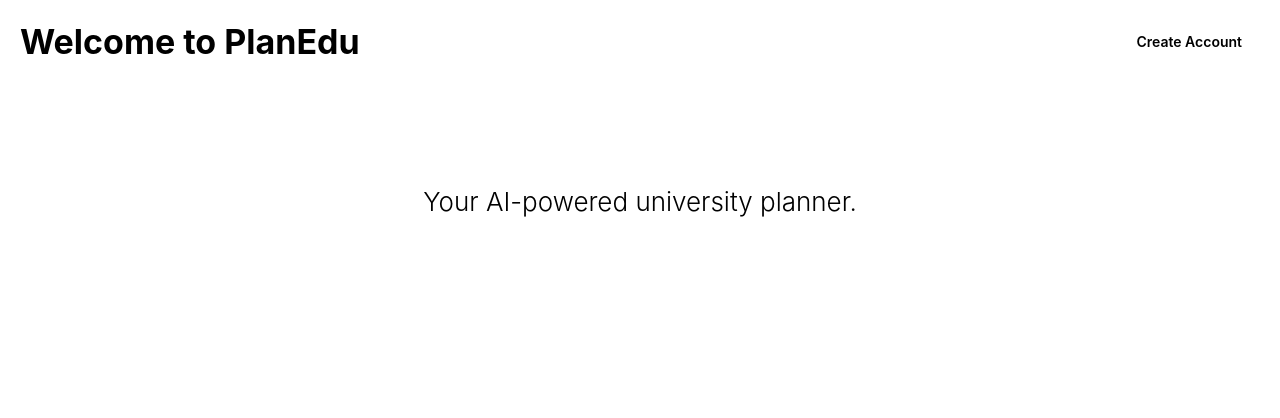
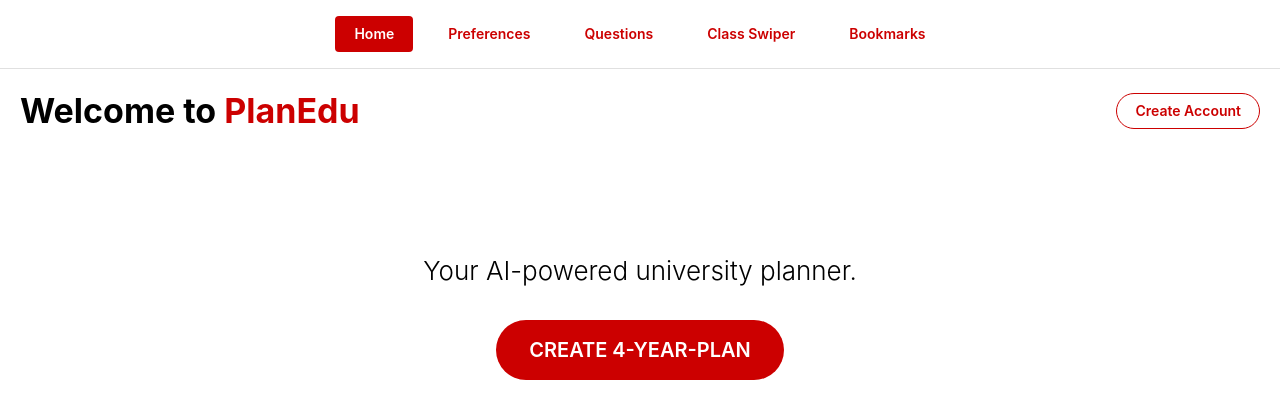
Before and after one commit to kawgit/PlanEdu, a React (Vite) app in the folder apps/frontend/: page / in a window 1280 px wide. Shown: the top 418 px of the page. Built offline with nearby package versions, Linux system fonts and the light colour scheme.

Commit message:
integrated

```diff
--- a/apps/frontend/src/App.tsx
+++ b/apps/frontend/src/App.tsx
@@ -1,12 +1,39 @@
 import React, { useState } from 'react';
+import Navigation from './components/Navigation';
 import HomePage from './pages/HomePage';
+import PreferencesPage from './pages/PreferencesPage';
+import QuestionsPage from './pages/QuestionsPage';
+import ClassSwiperPage from './pages/ClassSwiperPage';
+import BookmarksPage from './pages/BookmarksPage';
 
 export type TabName = 'home' | 'preferences' | 'questions' | 'swiper' | 'bookmarks';
 
 const App: React.FC = () => {
-  const [, setActiveTab] = useState<TabName>('home');
+  const [activeTab, setActiveTab] = useState<TabName>('home');
 
-  return <HomePage setActiveTab={setActiveTab} />;
+  const renderPage = () => {
+    switch (activeTab) {
+      case 'home':
+        return <HomePage setActiveTab={setActiveTab} />;
+      case 'preferences':
+        return <PreferencesPage />;
+      case 'questions':
+        return <QuestionsPage />;
+      case 'swiper':
+        return <ClassSwiperPage />;
+      case 'bookmarks':
+        return <BookmarksPage />;
+      default:
+        return <HomePage setActiveTab={setActiveTab} />;
+    }
+  };
+
+  return (
+    <>
+      <Navigation activeTab={activeTab} setActiveTab={setActiveTab} />
+      {renderPage()}
+    </>
+  );
 };
 
 export default App;
--- /dev/null
+++ b/apps/frontend/src/components/Navigation.tsx
@@ -0,0 +1,52 @@
+import React from 'react';
+import { Group, Button } from '@mantine/core';
+import { TabName } from '../App';
+
+interface NavigationProps {
+  activeTab: TabName;
+  setActiveTab: (tab: TabName) => void;
+}
+
+const Navigation: React.FC<NavigationProps> = ({ activeTab, setActiveTab }) => {
+  return (
+    <Group justify="center" p="md" style={{ borderBottom: '1px solid #e0e0e0' }}>
+      <Button
+        variant={activeTab === 'home' ? 'filled' : 'subtle'}
+        color="bu-red"
+        onClick={() => setActiveTab('home')}
+      >
+        Home
+      </Button>
+      <Button
+        variant={activeTab === 'preferences' ? 'filled' : 'subtle'}
+        color="bu-red"
+        onClick={() => setActiveTab('preferences')}
+      >
+        Preferences
+      </Button>
+      <Button
+        variant={activeTab === 'questions' ? 'filled' : 'subtle'}
+        color="bu-red"
+        onClick={() => setActiveTab('questions')}
+      >
+        Questions
+      </Button>
+      <Button
+        variant={activeTab === 'swiper' ? 'filled' : 'subtle'}
+        color="bu-red"
+        onClick={() => setActiveTab('swiper')}
+      >
+        Class Swiper
+      </Button>
+      <Button
+        variant={activeTab === 'bookmarks' ? 'filled' : 'subtle'}
+        color="bu-red"
+        onClick={() => setActiveTab('bookmarks')}
+      >
+        Bookmarks
+      </Button>
+    </Group>
+  );
+};
+
+export default Navigation;
--- a/apps/frontend/src/main.tsx
+++ b/apps/frontend/src/main.tsx
@@ -6,6 +6,21 @@ import App from './App';
 import '@mantine/core/styles.css';
 
 const theme = createTheme({
+  colors: {
+    'bu-red': [
+      '#ffe8e8',
+      '#ffcfcf',
+      '#ff9d9d',
+      '#ff6868',
+      '#ff3a3a',
+      '#ff1a1a',
+      '#CC0000', // BU Red
+      '#b30000',
+      '#990000',
+      '#800000',
+    ],
+  },
+  primaryColor: 'bu-red',
 });
 
 ReactDOM.createRoot(document.getElementById('root')!).render(
```
